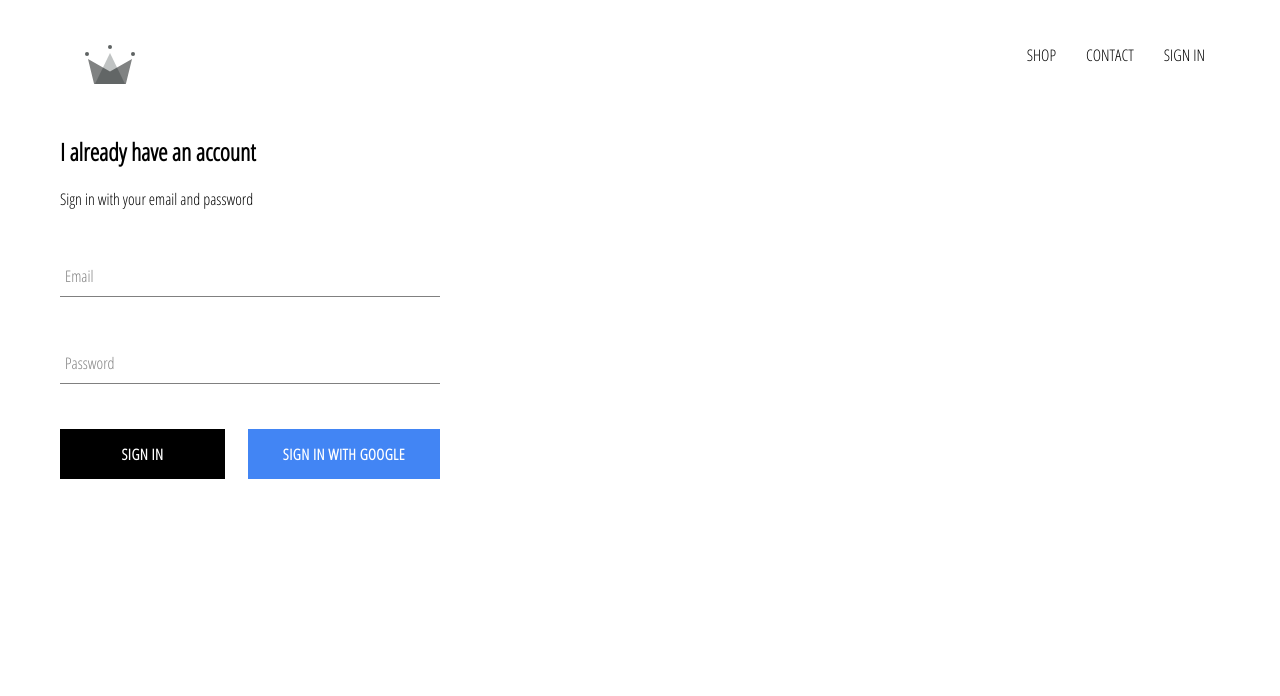
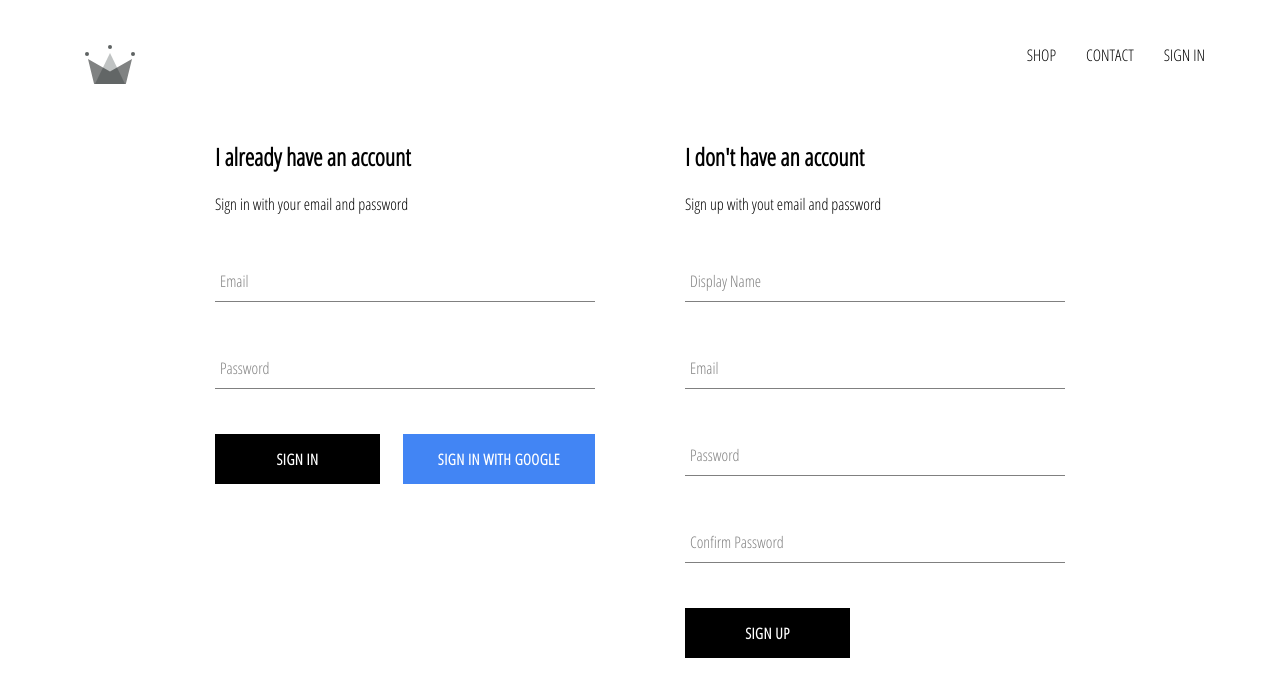
Before and after one commit to NicoBordagorri/crwn-clothing, a React (Create React App) app: page /signin in a window 1280 px wide. Shown: the top 696 px of the page. Built offline with nearby package versions, Linux system fonts and the light colour scheme; no server answers.

Commit message:
implemented firebase util, included ability to store authenticated users into our firestore database

```diff
--- a/src/App.js
+++ b/src/App.js
@@ -3,11 +3,11 @@
 import HomePage from './pages/homepage/homepage.component'
 import ShopPage from './pages/shop/shop.component'
 import Header from './components/header/header.component'
-import SignInAndSignOut from './pages/sign-in-and-sign-out/sign-in-and-sign-out.component'
+import SignInAndSignUp from './pages/sign-in-and-sign-up/sign-in-and-sign-up.component'
 
 import {Switch,Route} from 'react-router-dom'
 
-import {auth} from './firebase/firebase.utils'
+import {auth, createUserProfileDocument} from './firebase/firebase.utils'
 
 class App extends React.Component {
   constructor() {
@@ -20,9 +20,20 @@
   unsuscribeFromAuth = null
 
   componentDidMount() {
-    this.unsuscribeFromAuth = auth.onAuthStateChanged(user => {
-      this.setState({currentUser: user})
-    })
+    this.unsuscribeFromAuth = auth.onAuthStateChanged(async userAuth => {
+        if (userAuth) {
+          const userRef = await createUserProfileDocument(userAuth)
+          userRef.onSnapshot(snapShot => {
+            this.setState({currentUser: {
+              id: snapShot.id,
+              ...snapShot.data()
+            } })
+          })
+        } else {
+          this.setState({currentUser:userAuth})
+        }
+      }
+    )
   }
 
   componentWillUnmount() {
@@ -38,7 +49,7 @@
         <Switch>
           <Route exact path='/' component = {HomePage} />
           <Route exact path='/shop' component = {ShopPage} />
-          <Route exact path='/signin' component = {SignInAndSignOut} />
+          <Route exact path='/signin' component = {SignInAndSignUp} />
         </Switch>
       </div>
     );
--- a/src/components/menu-item/menu-item.component.jsx
+++ b/src/components/menu-item/menu-item.component.jsx
@@ -3,7 +3,7 @@
 import {withRouter} from 'react-router-dom'
 
 const MenuItem = ({title, imageUrl, size, history, match}) => (
-    <div className= {`${size} menu-item`} onClick={()=> history.push('/hats')} >
+    <div className= {`${size} menu-item`} onClick={()=> history.push(`/${title}`)} >
         <div className= 'background-image'
             style = {{backgroundImage: `url(${imageUrl})`}}/>
         <div className= 'content'>
--- /dev/null
+++ b/src/components/sign-up/sign-up.component.jsx
@@ -0,0 +1,96 @@
+import React from 'react'
+
+import FormInput from '../form-input/form-input.component'
+import CustomButton from '../custom-button/custom-button.component'
+
+import {auth,createUserProfileDocument} from '../../firebase/firebase.utils'
+
+import './sign-up.styles.scss'
+import SignIn from '../sign-in/sign-in.component'
+
+class SignUp extends React.Component {
+    constructor() {
+        super()
+
+        this.state = {
+            displayName: '',
+            email: '',
+            password: '',
+            confirmPassword:''
+        }
+    }
+
+    handleSubmit = async event => {
+        event.preventDefault()
+        const {displayName, email, password, confirmPassword} = this.state
+        if (password !== confirmPassword) {
+            alert("passwords don't match")
+            return
+        }
+
+        try {
+            const {user} = await auth.createUserWithEmailAndPassword(email,password)
+            await createUserProfileDocument(user, {displayName})
+            this.setState({
+                displayName: '',
+                email: '',
+                password: '',
+                confirmPassword:''})
+        } catch (error) {
+            console.error(error)
+        }
+    }
+
+    handleChange = event => {
+        const {name, value } = event.target
+        this.setState({[name]:value})
+    }
+
+    render() {
+        const {displayName, email, password, confirmPassword} = this.state
+        return (
+            <div className='sign-up'>
+                <h2>I don't have an account</h2>
+                <span>Sign up with yout email and password</span>
+                <form className='sign-up-form' onSubmit={this.handleSubmit}>
+                    <FormInput
+                        type='text'
+                        name='displayName'
+                        value={displayName}
+                        onChange={this.handleChange}
+                        label='Display Name'
+                        requiered
+                    />
+                    <FormInput
+                        type='email'
+                        name='email'
+                        value={email}
+                        onChange={this.handleChange}
+                        label='Email'
+                        requiered
+                    />
+                    <FormInput
+                        type='password'
+                        name='password'
+                        value={password}
+                        onChange={this.handleChange}
+                        label='Password'
+                        requiered
+                    />
+                    <FormInput
+                        type='password'
+                        name='confirmPassword'
+                        value={confirmPassword}
+                        onChange={this.handleChange}
+                        label='Confirm Password'
+                        requiered
+                    />
+                    <CustomButton type='submit'>SIGN UP</CustomButton>
+                </form>
+            </div>
+        )
+    }
+
+}
+
+export default SignUp
--- /dev/null
+++ b/src/components/sign-up/sign-up.styles.scss
@@ -0,0 +1,9 @@
+.sign-up {
+    display: flex;
+    flex-direction: column;
+    width: 380px;
+
+    .title {
+      margin: 10px 0;
+    }
+  }
--- a/src/firebase/firebase.utils.js
+++ b/src/firebase/firebase.utils.js
@@ -12,7 +12,36 @@
     measurementId: "G-4L5Y59BGFN"
 }
 
-firebase.initializeApp(config)
+export const createUserProfileDocument = async (userAuth,additionalData) => {
+    if (!userAuth) return;
+    const userRef = firestore.doc(`users/${userAuth.uid}`)
+    const snapShot = await userRef.get()
+    //console.log(snapShot)
+    if (!snapShot.exists) {
+        const {displayName,email} = userAuth
+        const createdAt = new Date()
+        try {
+            userRef.set({
+               displayName,
+               email,
+               createdAt,
+               ...additionalData
+            })
+        } catch (error) {
+            console.log('error creating user', error.message)
+        }
+    }
+
+    return userRef
+}
+
+if (!firebase.apps.length) {
+    firebase.initializeApp(config);
+ }else {
+    firebase.app(); // if already initialized, use that one
+ }
+
+//firebase.initializeApp(config)
 
 export const auth = firebase.auth()
 export const firestore = firebase.firestore()
--- a/src/pages/sign-in-and-sign-out/sign-in-and-sign-out.component.jsx
+++ /dev/null
@@ -1,13 +0,0 @@
-import React from 'react'
-
-import './sign-in-and-sign-out.styles.scss'
-import SignIn from '../../components/sign-in/sign-in.component'
-
-const SignInAndSignOut = () => (
-    <div className='sign-in-and-sign-out'>
-        <SignIn />
-    </div>
-
-)
-
-export default SignInAndSignOut
--- /dev/null
+++ b/src/pages/sign-in-and-sign-up/sign-in-and-sign-up.component.jsx
@@ -0,0 +1,15 @@
+import React from 'react'
+
+import './sign-in-and-sign-up.styles.scss'
+import SignIn from '../../components/sign-in/sign-in.component'
+import SignUp from '../../components/sign-up/sign-up.component'
+
+const SignInAndSignUp = () => (
+    <div className='sign-in-and-sign-up'>
+        <SignIn />
+        <SignUp />
+    </div>
+
+)
+
+export default SignInAndSignUp
--- /dev/null
+++ b/src/pages/sign-in-and-sign-up/sign-in-and-sign-up.styles.scss
@@ -0,0 +1,6 @@
+.sign-in-and-sign-up {
+    width: 850px;
+    display: flex;
+    justify-content: space-between;
+    margin: 30px auto;
+  }
```
Also changed, not shown: src/components/form-input/form-input.component.jsx (+11 -13 lines), src/pages/sign-in-and-sign-out/sign-in-and-sign-out.styles.scss (deleted).
